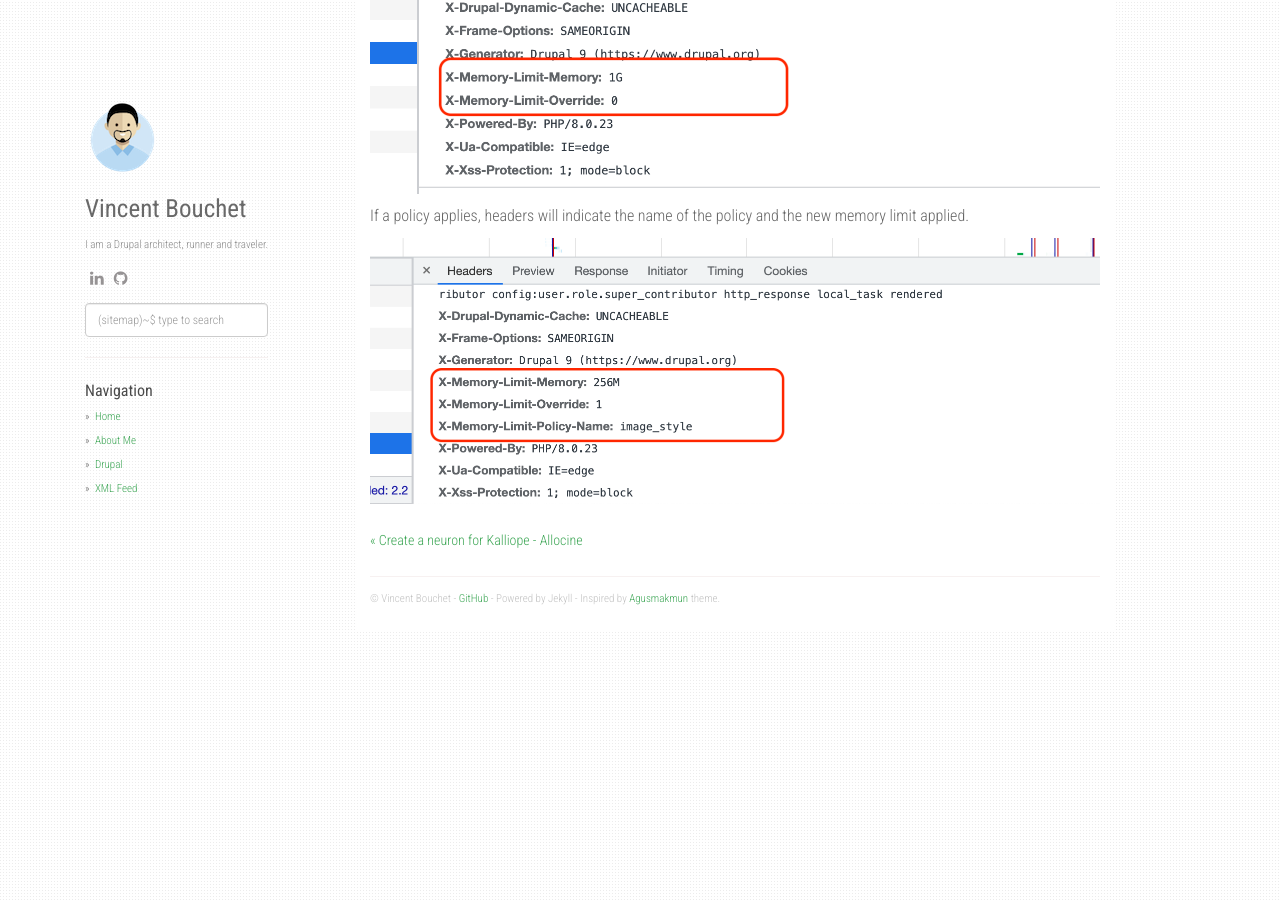
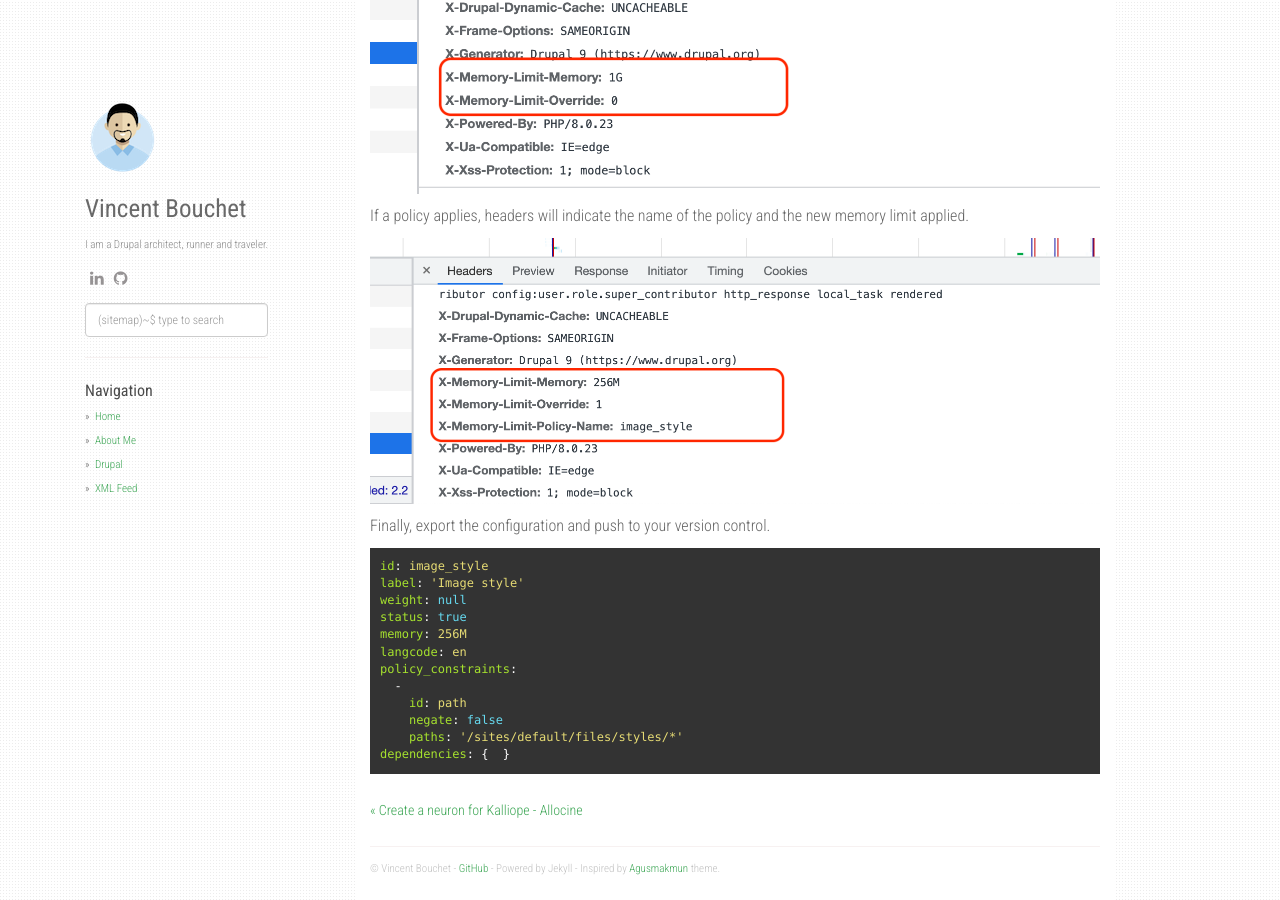
Before and after one commit to vbouchet31/vbouchet31.github.io, a Jekyll site: the page built from _posts/2022-12-01-drupal-memory-limit.markdown, in a window 1280 px wide and 900 px high, scrolled down 3256 px. Built offline with Jekyll 4.4.1, drawn with Linux system fonts in a browser that asks for light colours; nearby versions of some CDN libraries.

Commit message:
Update config.yml

````diff
--- a/_posts/2022-12-01-drupal-memory-limit.markdown
+++ b/_posts/2022-12-01-drupal-memory-limit.markdown
@@ -93,3 +93,20 @@ If a policy applies, headers will indicate the name of the policy and the new me
 limit applied.
 
 ![](/assets/2022-12-01-drupal-memory-limit/memory-limit-headers.png)
+
+Finally, export the configuration and push to your version control.
+
+```yml
+id: image_style
+label: 'Image style'
+weight: null
+status: true
+memory: 256M
+langcode: en
+policy_constraints:
+  -
+    id: path
+    negate: false
+    paths: '/sites/default/files/styles/*'
+dependencies: {  }
+```
````
